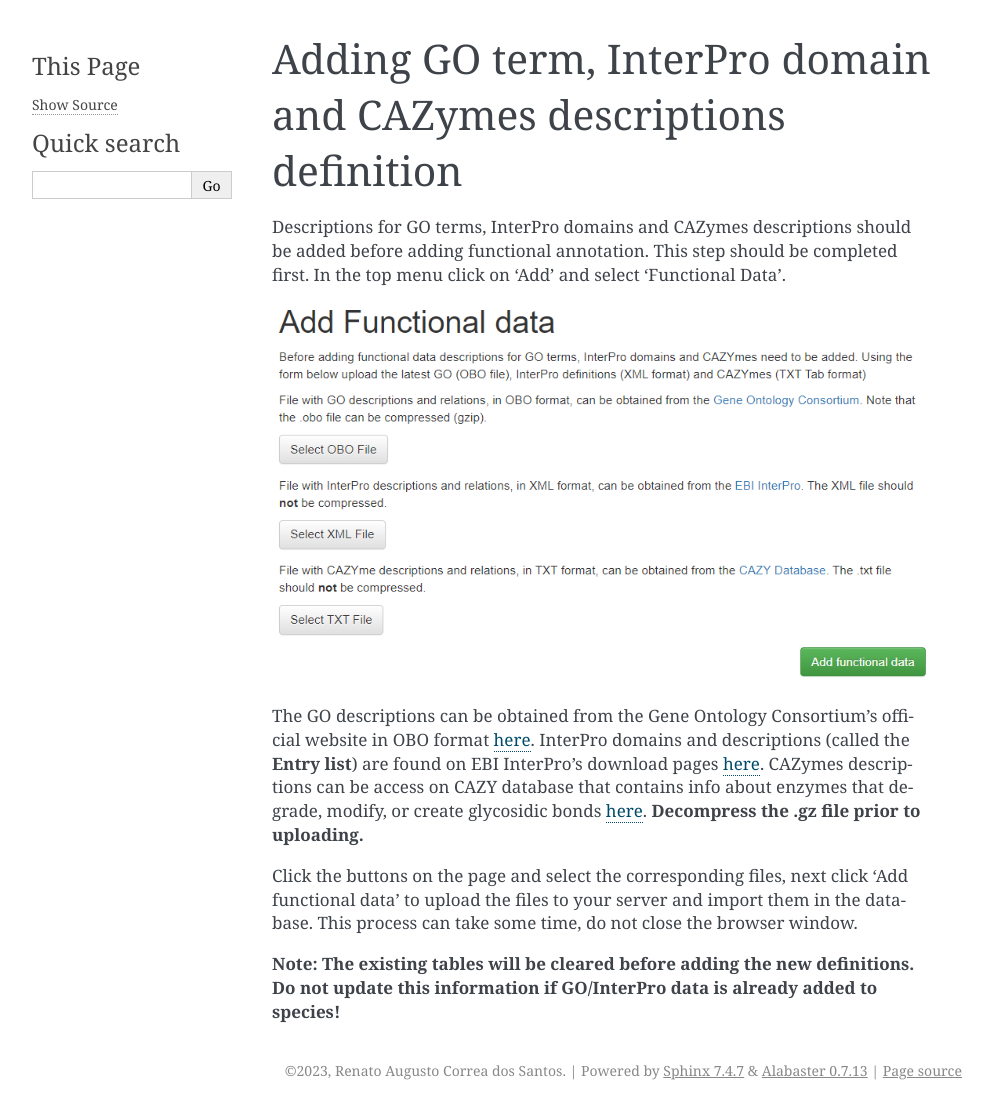
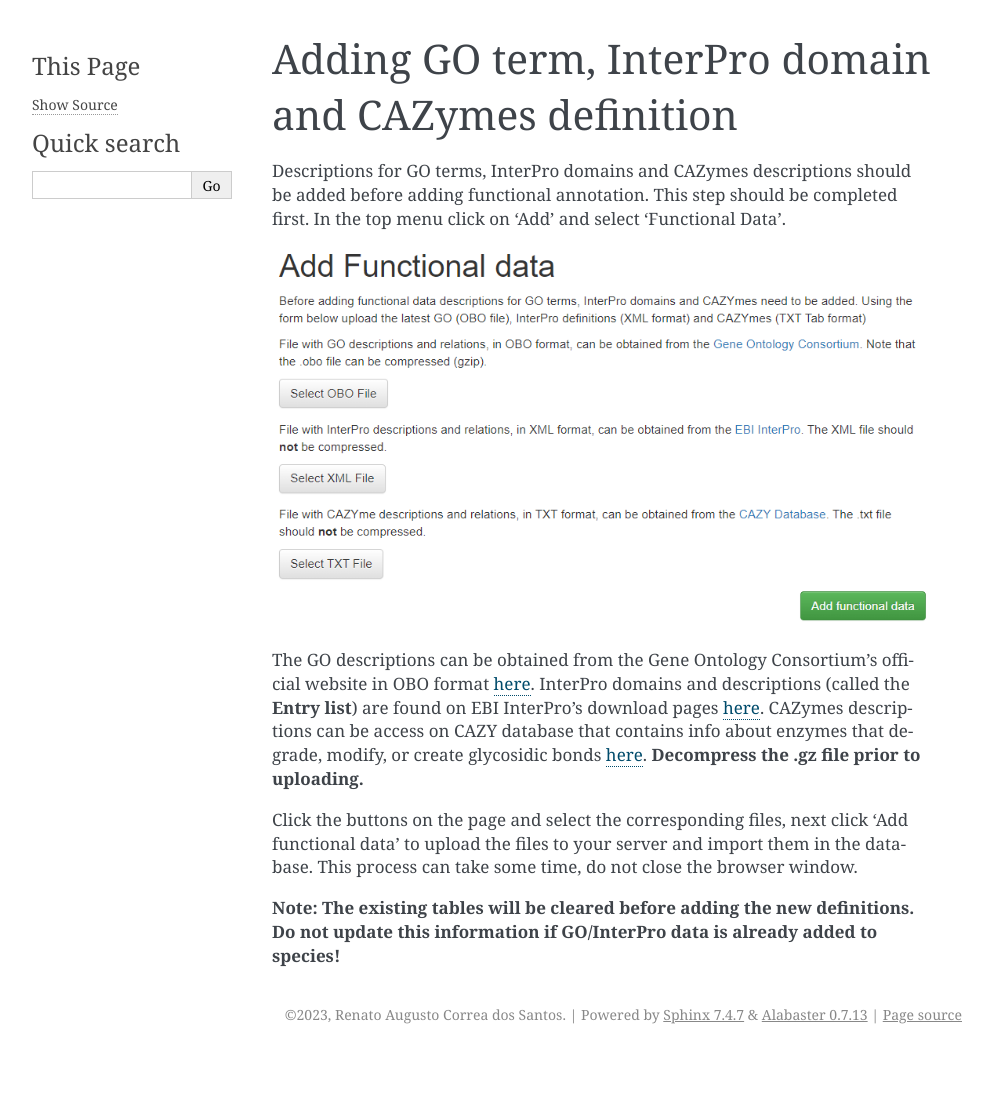
Before and after one commit to labbces/conekt_grasses, a Sphinx documentation site: the page built from CoNekT/docs/source/building/001_GO_InterPro_CAZymes_domains.md, in a window 1280 px wide. Shown: the whole page, without its empty margins (148-1141 px from the left). Built offline with Sphinx 7.4.7, drawn with Linux system fonts in a browser that asks for light colours; after the commit the page ends 1054 px from its top, so only the background shows below that.

Commit message:
Update 001_GO_InterPro_CAZymes_domains.md

```diff
--- a/CoNekT/docs/source/building/001_GO_InterPro_CAZymes_domains.md
+++ b/CoNekT/docs/source/building/001_GO_InterPro_CAZymes_domains.md
@@ -1,4 +1,4 @@
-# Adding GO term, InterPro domain and CAZymes descriptions definition
+# Adding GO term, InterPro domain and CAZymes definition
 
 Descriptions for GO terms, InterPro domains and CAZymes descriptions should be added before
 adding functional annotation. This step should be completed first. In
```
